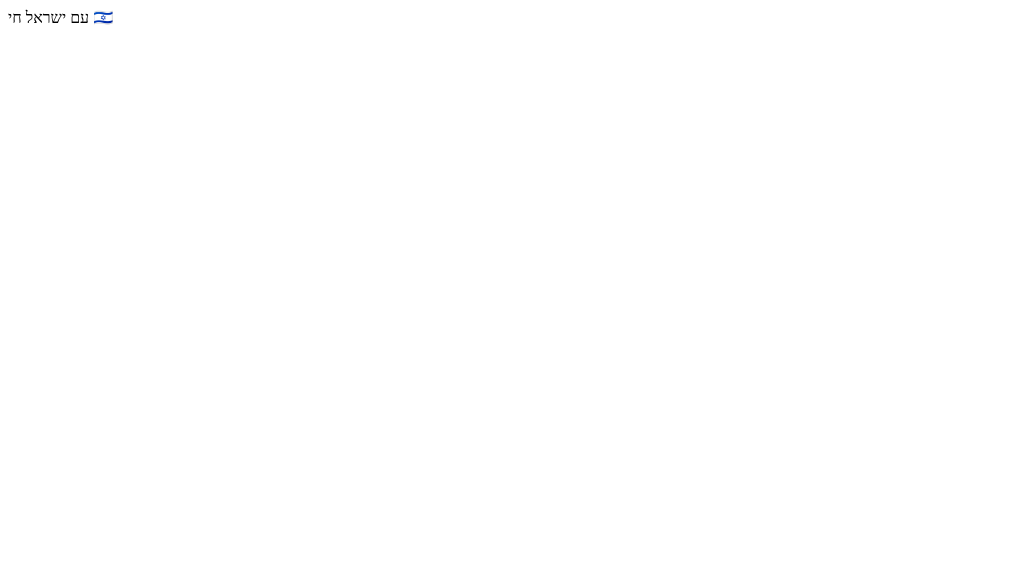
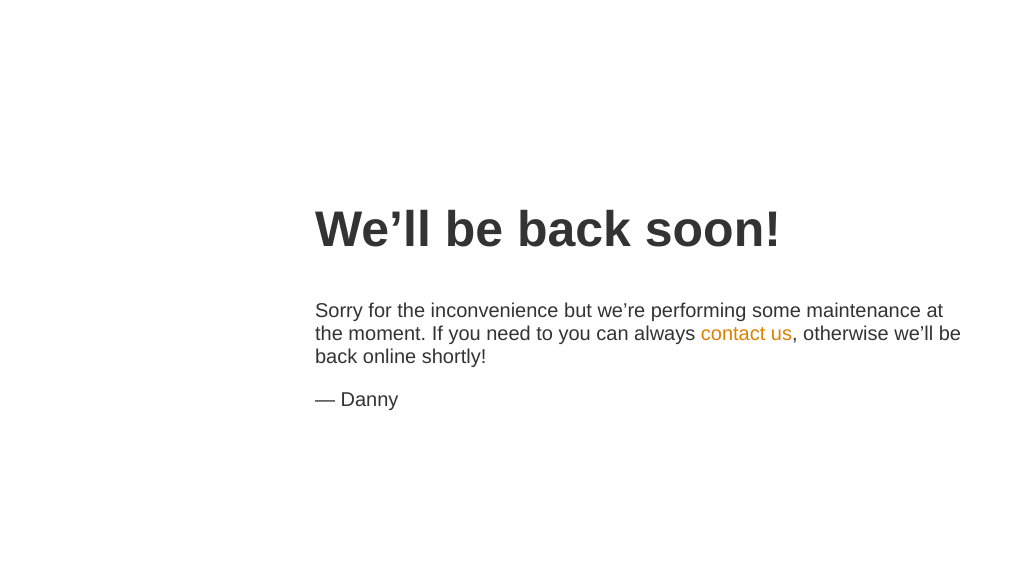
Before and after one commit to Dan-tha-man/Dan-tha-man.github.io, a plain HTML site: page index.html in a window 1280 px wide. Shown: the whole page, without its empty margins (0-1015 px from the left). Drawn offline with Linux system fonts and the light colour scheme.

Commit message:
Update index.html

```diff
--- a/index.html
+++ b/index.html
@@ -1 +1,18 @@
-עם ישראל חי 🇮🇱
+<!doctype html>
+<title>Site Maintenance</title>
+<style>
+  body { text-align: center; padding: 150px; }
+  h1 { font-size: 50px; }
+  body { font: 20px Helvetica, sans-serif; color: #333; }
+  article { display: block; text-align: left; width: 650px; margin: 0 auto; }
+  a { color: #dc8100; text-decoration: none; }
+  a:hover { color: #333; text-decoration: none; }
+</style>
+
+<article>
+    <h1>We&rsquo;ll be back soon!</h1>
+    <div>
+        <p>Sorry for the inconvenience but we&rsquo;re performing some maintenance at the moment. If you need to you can always <a href="mailto:#">contact us</a>, otherwise we&rsquo;ll be back online shortly!</p>
+        <p>&mdash; Danny</p>
+    </div>
+</article>
```
